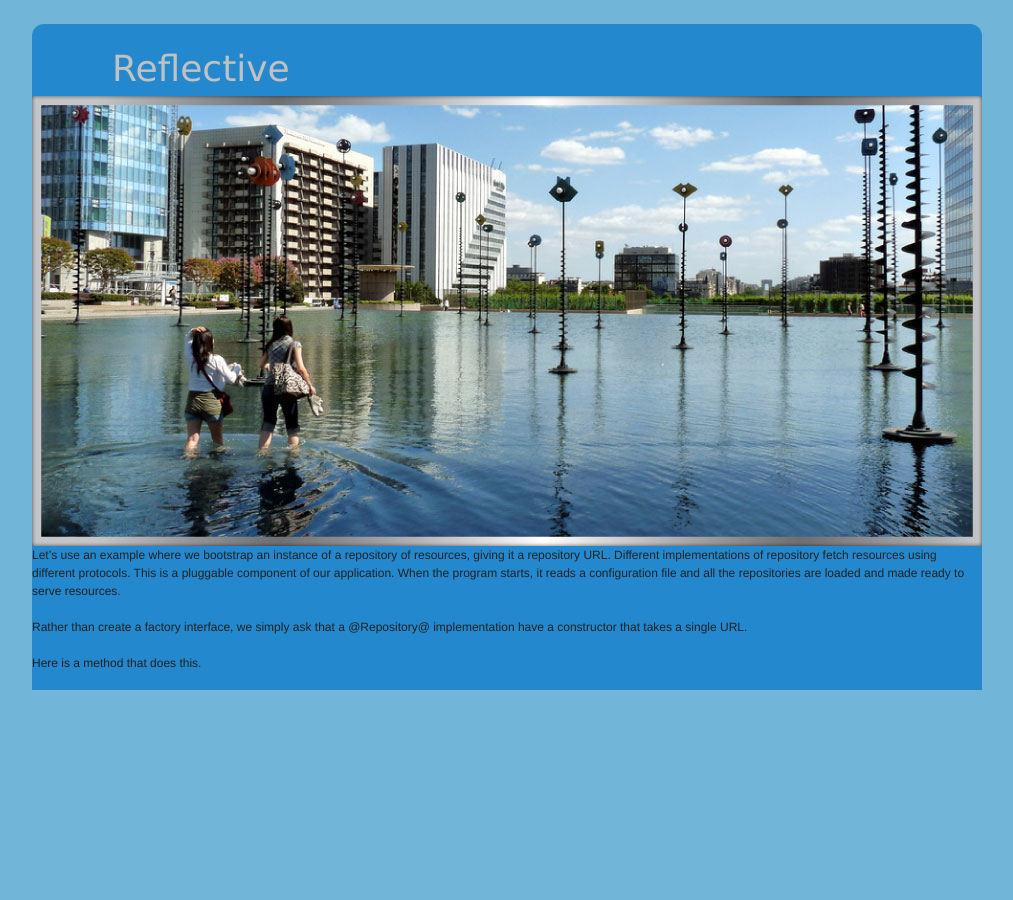
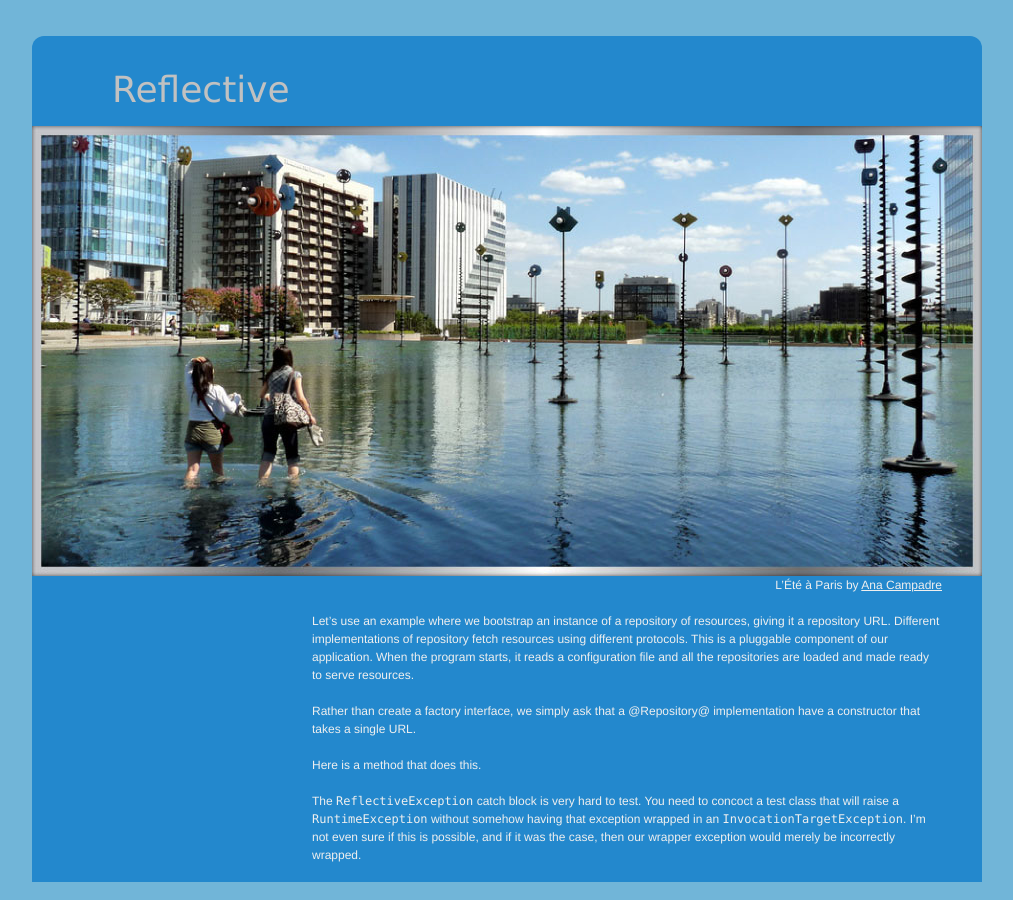
Before and after one commit to defunct/reflective, a Jekyll site: the page built from index.markdown, in a window 1280 px wide. Shown: the whole page, without its empty margins (133-1146 px from the left). Built offline with Jekyll 4.4.1, drawn with Linux system fonts in a browser that asks for light colours.

Commit message:
Vertical rhythm.

```diff
--- a/_layouts/landing.html
+++ b/_layouts/landing.html
@@ -9,13 +9,14 @@
 <body>
 <div class="container">
   <div id="title">
-    <div>Reflective</div>
+    <h1>Reflective</h1>
   </div>
-  <div id="banner">
-
-  </div>
-  <div id="article" class="span-24 last">
-    {{ content }}
+  <div id="banner"></div>
+  <div id="content">
+    <div id="banner-credit">L’Été à Paris by <a href="http://www.flickr.com/people/stukinha/">Ana Campadre</a></div>
+    <div id="article">
+      {{ content }}
+    </div>
   </div>
 </div>
 <script type="text/javascript">
--- a/css/reflective.css
+++ b/css/reflective.css
@@ -447,7 +447,6 @@ hr.space {
 }
 .clearfix, .container { display: block; }
 .clear { clear: both; }
-.showgrid { background: url(blueprint/src/grid.png); }
 body {
   text-align: center;
   background: #71b5d8;
@@ -465,18 +464,19 @@ body {
   -webkit-border-top-left-radius: 12px;
   border-top-left-radius: 12px;
   background: #2388cd;
-  margin-top: 2em;
+  margin-top: 3em;
   text-align: left;
 }
-#title div {
+#title h1 {
   float: left;
   margin-right: 10px;
   width: 870px;
   margin-left: 80px;
   color: #c1c1c1;
+  font-family: "Lucida Grande", Trebuchet, Arial, sans-serif;
   font-size: 3em;
-  margin-top: 0.5em;
-  font-family: "Lucida Grande", Trebuchet, Arial, sans-serif;
+  margin-bottom: 0.5em;
+  margin-top: 1em;
 }
 #banner {
   float: left;
@@ -487,12 +487,30 @@ body {
   height: 450px;
   background: url(../images/Lete-a-Paris.jpg);
 }
-#article {
+#banner-credit {
+  margin-left: 40px;
+  float: left;
+  margin-right: 10px;
+  width: 870px;
+  margin-right: 40px;
+  text-align: right;
+  margin-bottom: 1.5em;
+}
+#banner-credit a { color: #efefef; }
+#content {
   float: left;
   margin-right: 10px;
   width: 950px;
   margin-right: 0;
   padding-right: 0;
+  color: #efefef;
   background: #2388cd;
   text-align: left;
 }
+#article {
+  margin-left: 280px;
+  float: left;
+  margin-right: 10px;
+  width: 630px;
+  margin-right: 40px;
+}
--- a/index.markdown
+++ b/index.markdown
@@ -12,3 +12,9 @@ Rather than create a factory interface, we simply ask that a @Repository@
 implementation have a constructor that takes a single URL.
 
 Here is a method that does this.
+
+The `ReflectiveException` catch block is very hard to test. You need to concoct
+a test class that will raise a `RuntimeException` without somehow having that
+exception wrapped in an `InvocationTargetException`. I'm not even sure if this
+is possible, and if it was the case, then our wrapper exception would merely be
+incorrectly wrapped.
```
Also changed, not shown: css/reflective.less (+21 -7 lines), css/blueprint/screen.css (line endings or trailing spaces).
